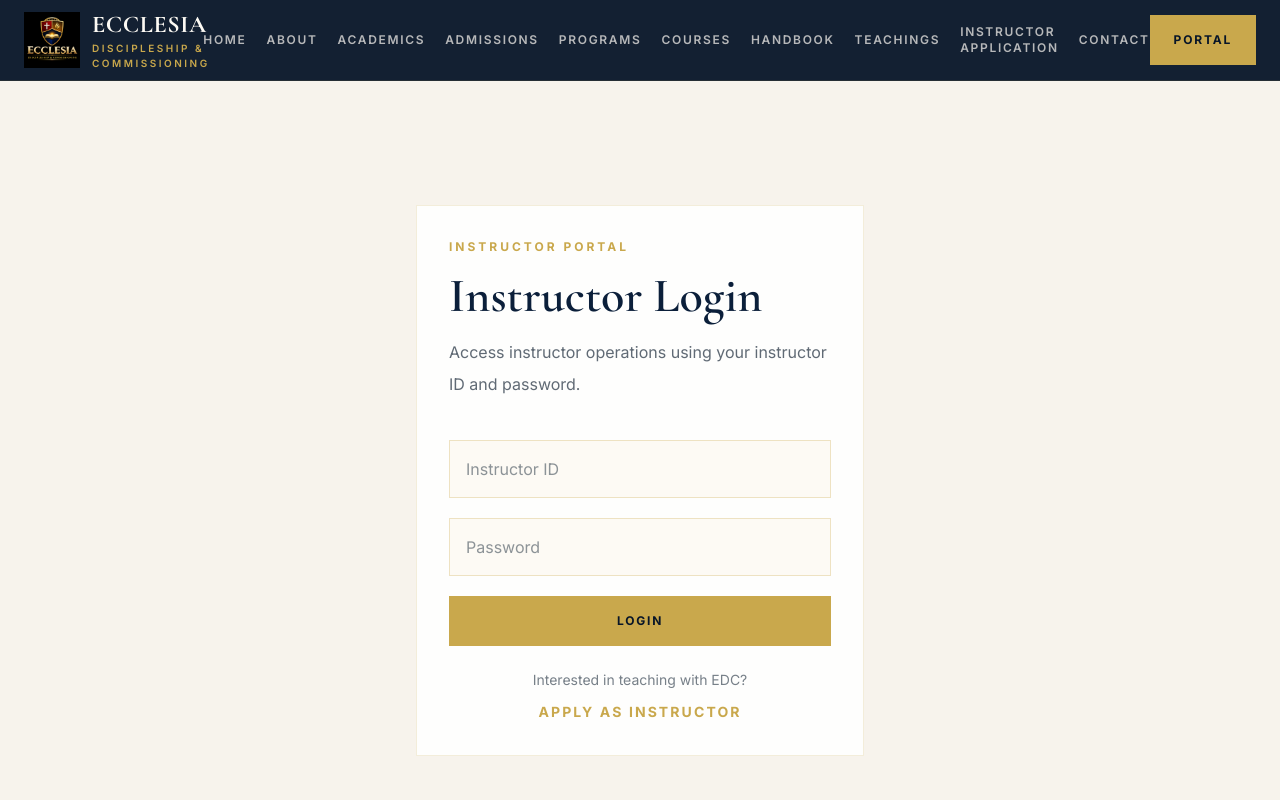
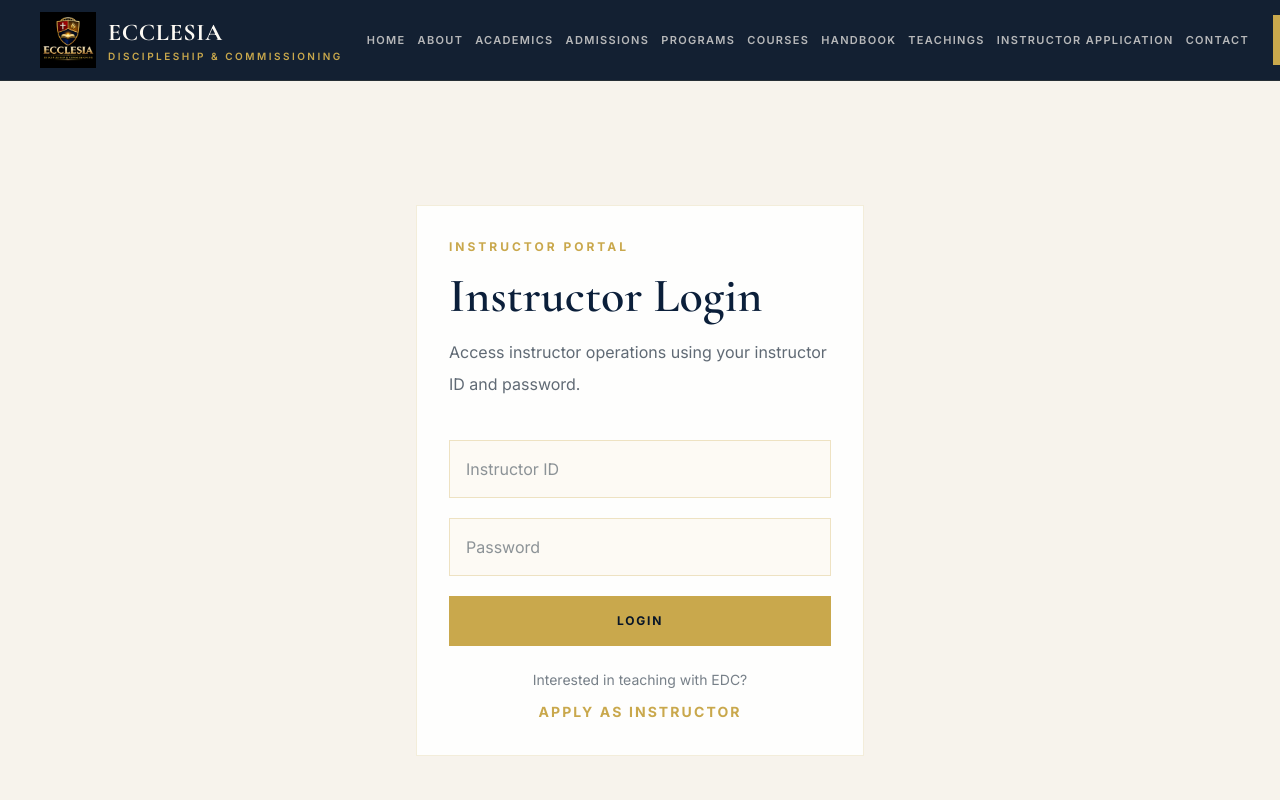
Before and after one commit to discpsam-ai/edc-seminary, a Next.js app: page /instructor/login in a window 1280 px wide. Shown: the top 800 px of the page. Built offline with nearby package versions, Linux system fonts and the light colour scheme.

Commit message:
final institutional academic engine deployment

```diff
--- a/components/Navbar.tsx
+++ b/components/Navbar.tsx
@@ -10,15 +10,22 @@ const navItems = [
   { label: "Courses", href: "/courses" },
   { label: "Handbook", href: "/handbook" },
   { label: "Teachings", href: "/teachings" },
-  { label: "Instructor Application", href: "/instructor/apply" },
+  {
+    label: "Instructor Application",
+    href: "/instructor/apply",
+  },
   { label: "Contact", href: "/contact" },
 ];
 
 export default function Navbar() {
   return (
     <header className="fixed left-0 top-0 z-50 w-full border-b border-[#c9a84c]/10 bg-[#071528]/95 backdrop-blur">
-      <div className="mx-auto flex h-20 max-w-7xl items-center justify-between px-6">
-        <Link href="/" className="flex items-center gap-3">
+      <div className="mx-auto flex h-20 max-w-[1600px] items-center justify-between gap-6 px-6 xl:px-10">
+        {/* Logo */}
+        <Link
+          href="/"
+          className="flex shrink-0 items-center gap-3"
+        >
           <Image
             src="/logo.png"
             alt="ECCLESIA Logo"
@@ -39,21 +46,28 @@ export default function Navbar() {
           </div>
         </Link>
 
-        <nav className="hidden items-center gap-5 xl:flex">
+        {/* Navigation */}
+        <nav className="hidden flex-1 items-center justify-center gap-3 2xl:gap-5 xl:flex">
           {navItems.map((item) => (
             <Link
               key={item.href}
               href={item.href}
-              className="text-xs font-semibold uppercase tracking-[0.14em] text-[#fdfaf4]/70 transition hover:text-[#c9a84c]"
+              className="whitespace-nowrap text-[11px] font-semibold uppercase tracking-[0.12em] text-[#fdfaf4]/70 transition hover:text-[#c9a84c]"
             >
               {item.label}
             </Link>
           ))}
         </nav>
 
-        <Link href="/portal" className="btn-gold hidden xl:inline-flex">
-          Portal
-        </Link>
+        {/* Portal Button */}
+        <div className="hidden shrink-0 xl:flex">
+          <Link
+            href="/portal"
+            className="btn-gold"
+          >
+            Portal
+          </Link>
+        </div>
       </div>
     </header>
   );
```
